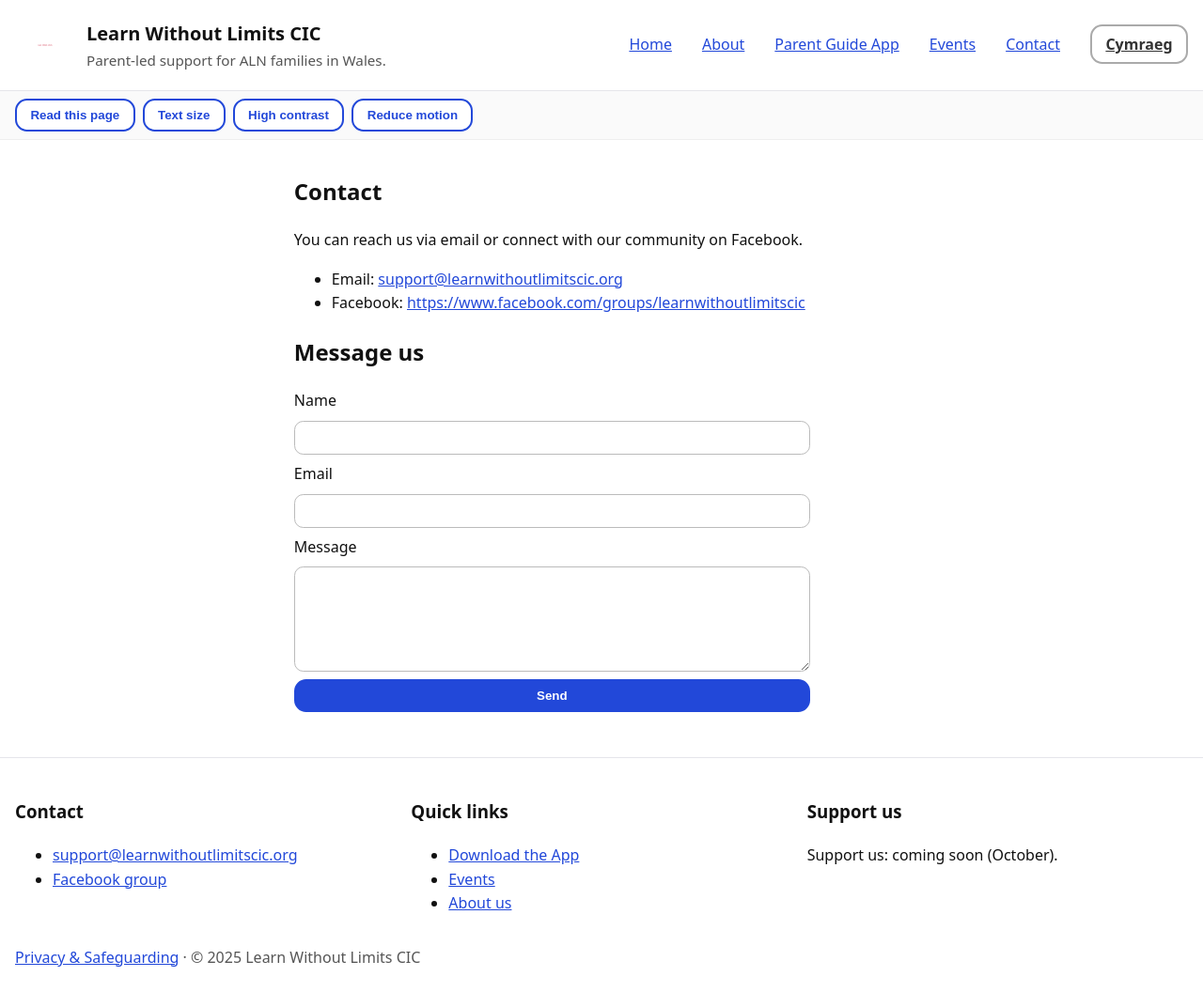
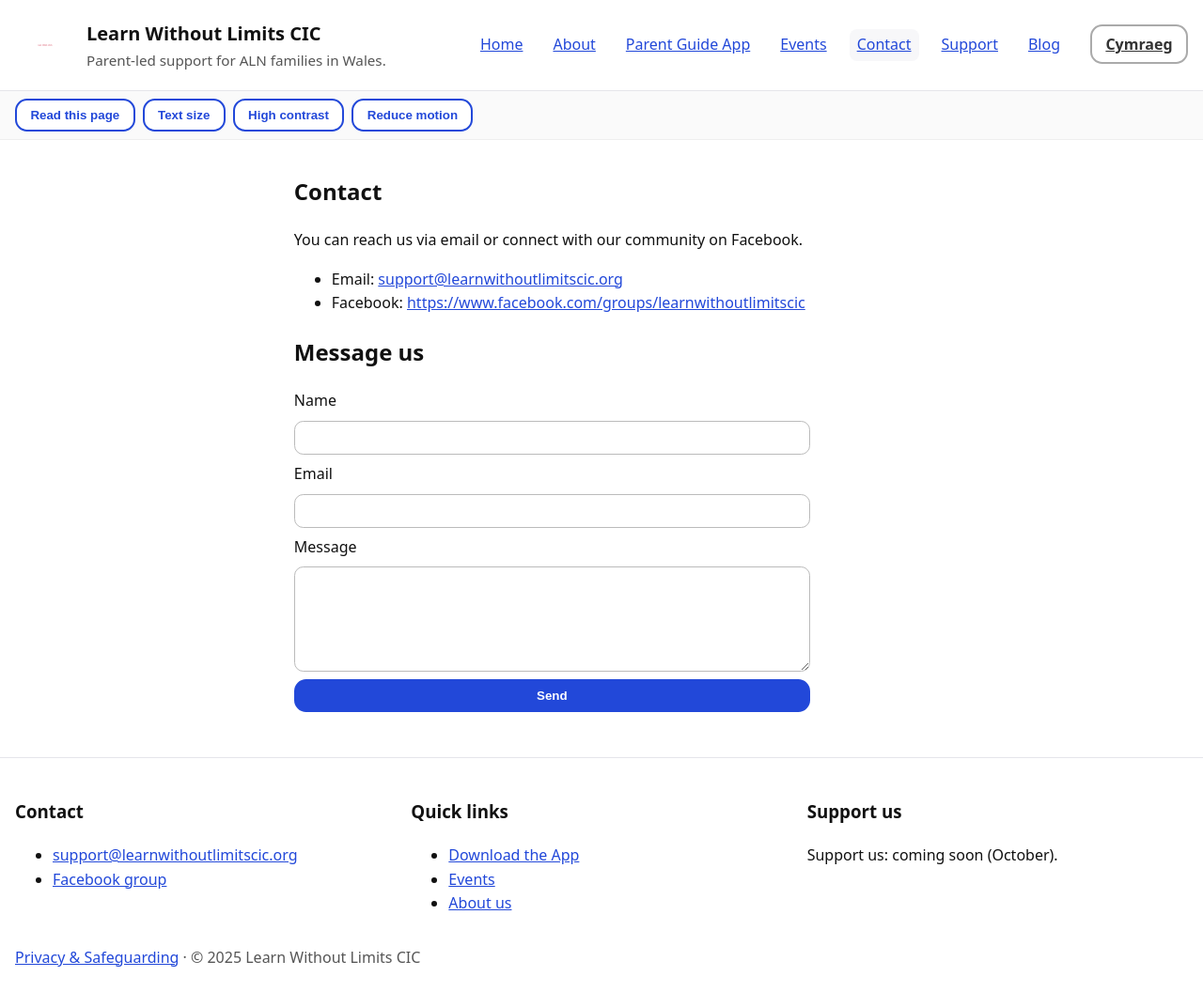
Before and after one commit to StephShobiye/learnwithoutlimitscic.github.io, a Jekyll site: the page contact.en.html, which Jekyll copies as it is, in a window 1280 px wide and 1056 px high. Shown: the whole window at 94% size. Built offline with Jekyll 4.4.1, drawn with Linux system fonts in a browser that asks for light colours.

Commit message:
Update contact.en.html
Add new blog.learnwithoutlimitscic.org link to navigation

```diff
--- a/contact.en.html
+++ b/contact.en.html
@@ -27,7 +27,9 @@
         <li><a href="/about.en.html">About</a></li>
         <li><a href="/app.en.html">Parent Guide App</a></li>
         <li><a href="/events.en.html">Events</a></li>
-        <li><a href="/contact.en.html">Contact</a></li>
+        <li><a href="/contact.en.html" aria-current="page">Contact</a></li>
+        <li><a href="/support.en.html">Support</a></li>
+        <li><a href="https://blog.learnwithoutlimitscic.org/">Blog</a></li>
       </ul>
     </nav>
     <nav class="lang-switch" aria-label="Language switch">
```
